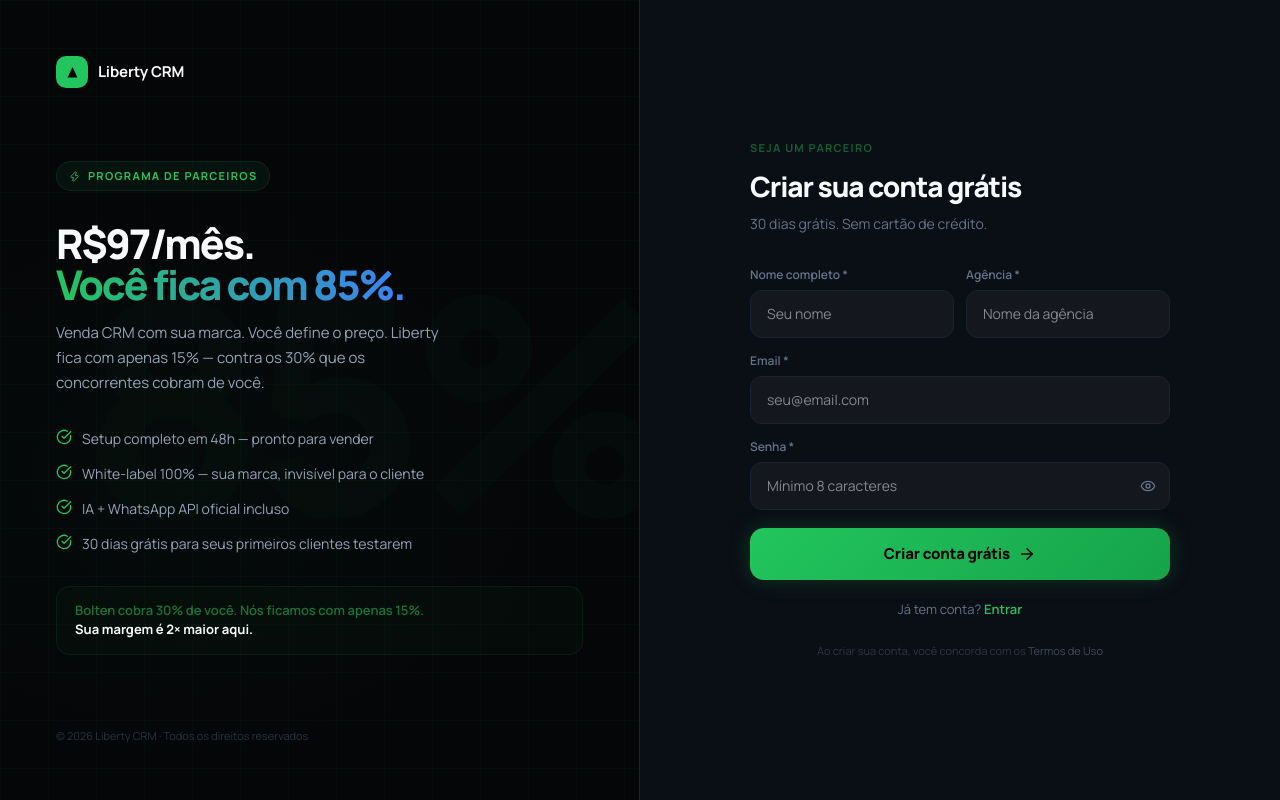
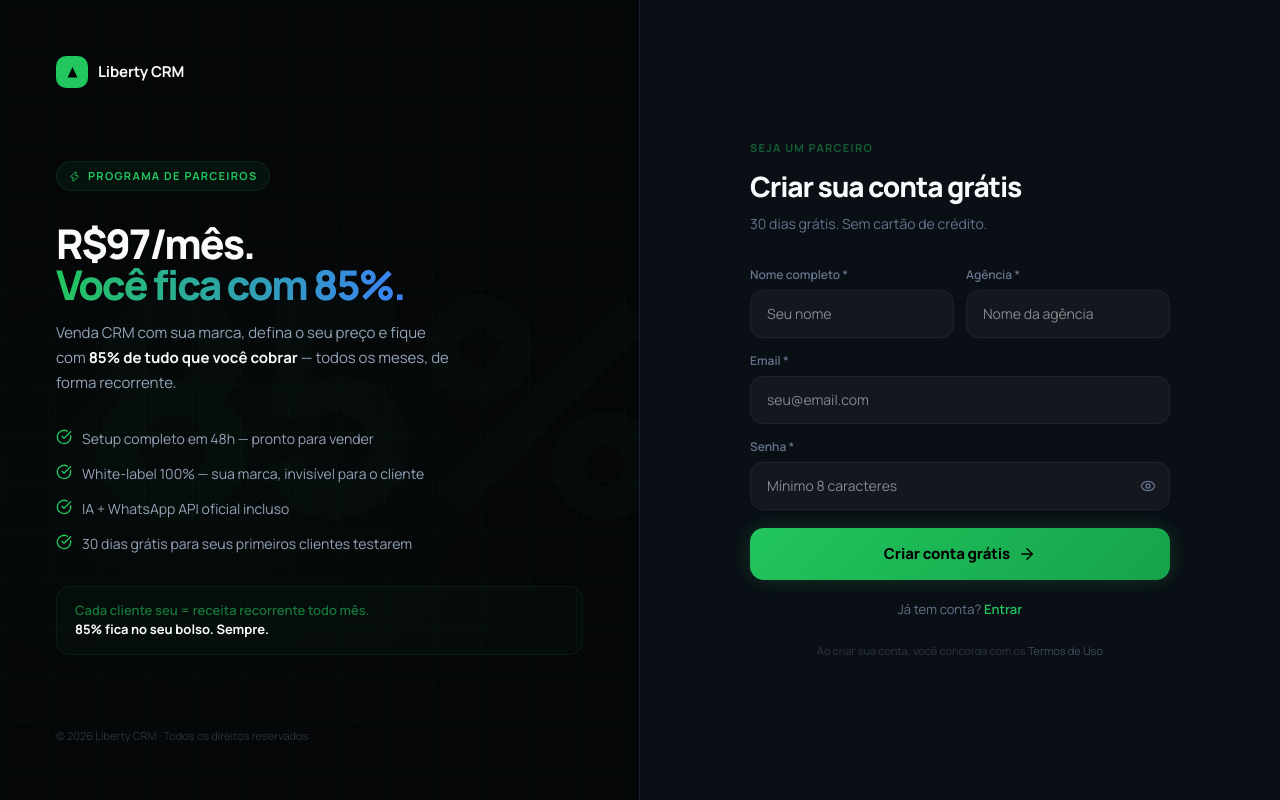
Before and after one commit to 3cliquesdev/parabellum, a Next.js app: page /parceiros/cadastrar in a window 1280 px wide. Built offline with nearby package versions, Linux system fonts and the light colour scheme.

Commit message:
fix: copy parceiros/cadastrar — foca nos 85% sem mencionar concorrente

```diff
--- a/src/app/parceiros/cadastrar/page.tsx
+++ b/src/app/parceiros/cadastrar/page.tsx
@@ -126,7 +126,7 @@ function CadastrarParceiro() {
               </span>
             </h1>
             <p style={{ fontSize: 15, color: LIGHT, lineHeight: 1.65, maxWidth: 400 }}>
-              Venda CRM com sua marca. Você define o preço. Liberty fica com apenas 15% — contra os 30% que os concorrentes cobram de você.
+              Venda CRM com sua marca, defina o seu preço e fique com <strong style={{ color: WHITE }}>85% de tudo que você cobrar</strong> — todos os meses, de forma recorrente.
             </p>
           </div>
 
@@ -145,8 +145,8 @@ function CadastrarParceiro() {
           <motion.div {...premiumReveal(0.45)}>
             <div style={{ padding: "14px 18px", borderRadius: 14, background: `${GREEN}07`, border: `1px solid ${GREEN}18` }}>
               <p style={{ fontSize: 13, color: `${GREEN}90`, fontWeight: 600, lineHeight: 1.5 }}>
-                Bolten cobra 30% de você. Nós ficamos com apenas 15%.<br />
-                <span style={{ color: WHITE, fontWeight: 700 }}>Sua margem é 2× maior aqui.</span>
+                Cada cliente seu = receita recorrente todo mês.<br />
+                <span style={{ color: WHITE, fontWeight: 700 }}>85% fica no seu bolso. Sempre.</span>
               </p>
             </div>
           </motion.div>
```
